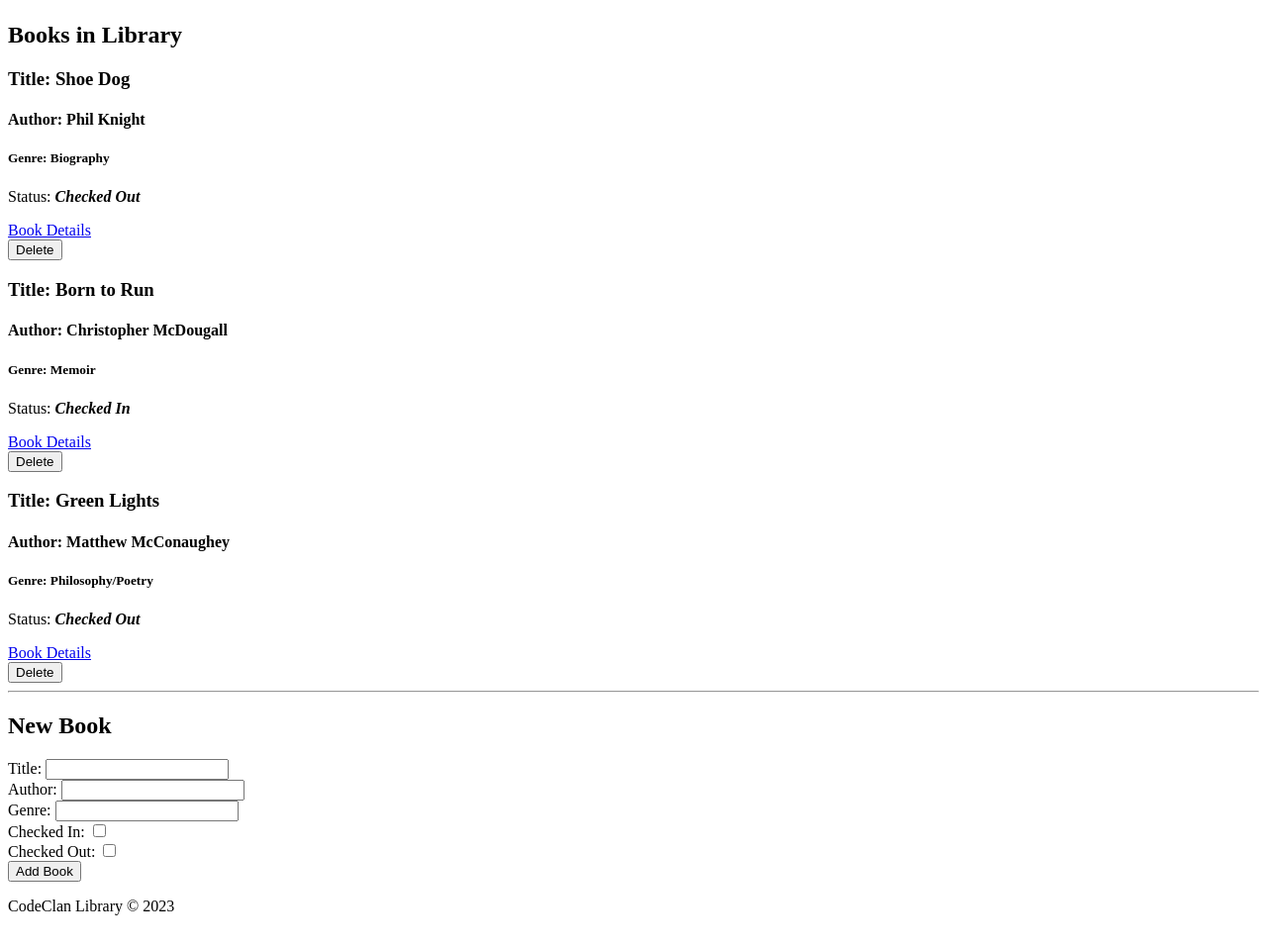
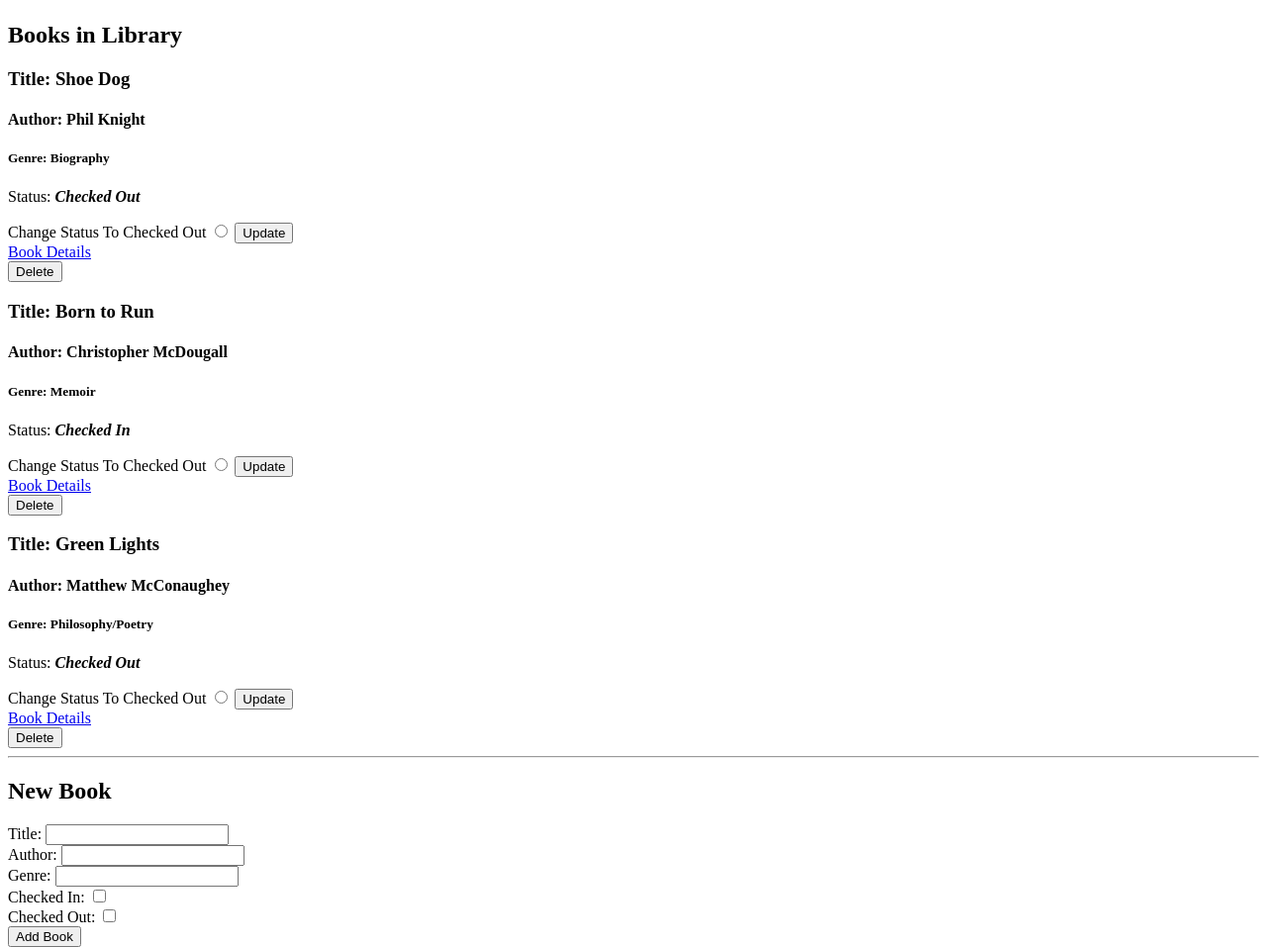
Before and after one commit to rosscondie/codeclan_library_hw, a Flask app: page / in a window 1280 px wide. Shown: the part 58-1015 px from the top of the page at 99% size. Before the commit the page ends 983 px from the top, so only its background shows below. Run offline with Flask 2, Linux system fonts and the light colour scheme.

Commit message:
added radio button to update

```diff
--- a/controllers/controller.py
+++ b/controllers/controller.py
@@ -2,7 +2,7 @@ from flask import render_template, request, redirect
 
 from app import app
 from models.book import Book
-from models.library import get_book_list, books_list, create_new_book, delete_book
+from models.library import get_book_list, books_list, create_new_book, delete_book, change_book_status
 
 @app.route("/")
 def index():
@@ -29,3 +29,8 @@ def create():
 def destroy(index):
     delete_book(int(index))
     return redirect("/")
+
+@app.route("/books/<index>/update", methods=["POST"])
+def update(index):
+    change_book_status(index)
+    return redirect("/")
--- a/models/library.py
+++ b/models/library.py
@@ -14,3 +14,6 @@ def create_new_book(book):
 
 def delete_book(index):
     books_list.pop(index)
+
+def change_book_status(book):
+   books_list.extend(book)
--- a/templates/index.html
+++ b/templates/index.html
@@ -16,6 +16,12 @@
 
                 <p>Status: <i><b>Checked In</i></b></p>
                 {% endif %}
+
+                <form action="/books/{{ loop.index0 }}/update" method="POST">
+                    <label for="update">Change Status To Checked Out</label>
+                    <input type="radio" id="update" name="update">
+                    <input type="submit" value="Update">
+                </form>
 
             <a href="book/{{ book_list.index(book) }}">Book Details</a>
                 <div>
```
